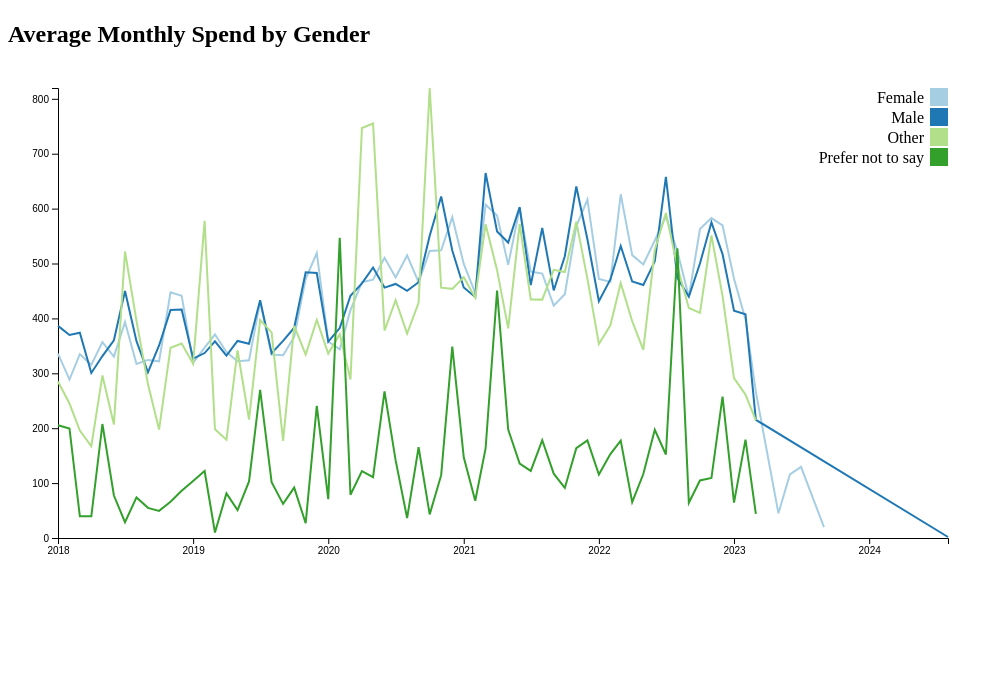
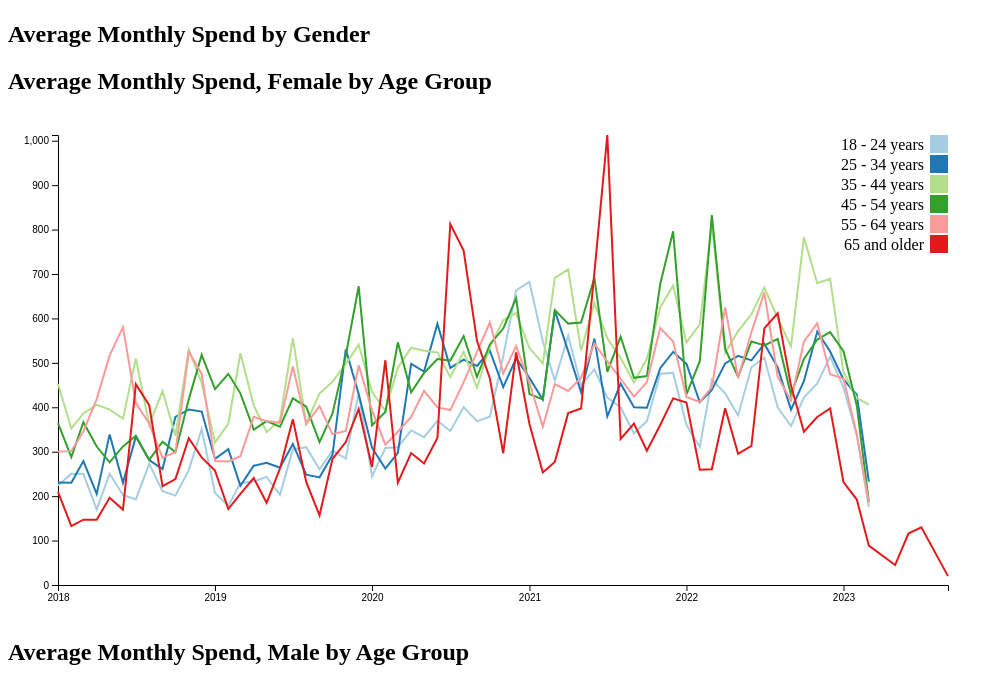
Before and after one commit to genafal/amazon, a plain HTML site: page index.html in a window 1280 px wide. Shown: the part 2723-3406 px from the top of the page, without its empty margins (0-1003 px from the left). Before the commit the page ends 3311 px from the top, so only its background shows below. Drawn offline with nearby package versions, Linux system fonts and the light colour scheme.

Commit message:
added spending breakdown by gender, by age group

```diff
--- a/index.html
+++ b/index.html
@@ -40,6 +40,12 @@
 
     <h2>Average Monthly Spend by Gender</h2>
     <div id="timeseries_gender_monthlyspend"></div>
+
+    <h2>Average Monthly Spend, Female by Age Group</h2>
+    <div id="timeseries_female_monthlyspend_by_agegroup"></div>
+
+    <h2>Average Monthly Spend, Male by Age Group</h2>
+    <div id="timeseries_male_monthlyspend_by_agegroup"></div>
 
     <script>
         d3.csv("average_product_price_per_home_state.csv").then(data => {
@@ -379,7 +385,7 @@
 
 <script>
     // Time series for average monthly spend by gender
-    d3.csv("monthly_mean_total_spend_by_gender.csv").then(function(data) {
+    d3.csv("monthly_mean_total_spend_female_by_agegroup.csv").then(function(data) {
         console.log("Loaded data for time series:", data);
 
         // Set up SVG dimensions
@@ -387,7 +393,7 @@
             width = 960 - margin.left - margin.right,
             height = 500 - margin.top - margin.bottom;
 
-        const svg = d3.select("#timeseries_gender_monthlyspend")
+        const svg = d3.select("#timeseries_female_monthlyspend_by_agegroup")
                     .append("svg")
                     .attr("width", width + margin.left + margin.right)
                     .attr("height", height + margin.top + margin.bottom)
@@ -400,7 +406,7 @@
         // Format the data
         data.forEach(d => {
             d.year_month = parseTime(d.year_month);
-            d.monthly_mean_total_spend = +d.monthly_mean_total_spend;
+            d.monthly_mean_total_spend_by_agegroup = +d.monthly_mean_total_spend_by_agegroup;
         });
 
         // Scale the range of the data
@@ -410,14 +416,14 @@
         // Define the line
         const line = d3.line()
                     .x(d => x(d.year_month))
-                    .y(d => y(d.monthly_mean_total_spend));
+                    .y(d => y(d.monthly_mean_total_spend_by_agegroup));
 
         // Nest the entries by gender
-        const dataNest = d3.groups(data, d => d.gender);
+        const dataNest = d3.groups(data, d => d.age);
 
         // Set the domains of the axes
         x.domain(d3.extent(data, d => d.year_month));
-        y.domain([0, d3.max(data, d => d.monthly_mean_total_spend)]);
+        y.domain([0, d3.max(data, d => d.monthly_mean_total_spend_by_agegroup)]);
 
         // Add the X Axis
         svg.append("g")
@@ -428,7 +434,7 @@
         svg.append("g")
             .call(d3.axisLeft(y));
 
-        // Add the lines for each gender
+        // Add the lines for each age group
         dataNest.forEach((d, i) => {
             svg.append("path")
                 .data([d[1]])
@@ -459,6 +465,88 @@
     });
 </script>
 
+<script>
+    // Time series for average monthly spend, male by age group
+    d3.csv("monthly_mean_total_spend_male_by_agegroup.csv").then(function(data) {
+        console.log("Loaded data for time series:", data);
+
+        // Set up SVG dimensions
+        const margin = { top: 20, right: 20, bottom: 30, left: 50 },
+            width = 960 - margin.left - margin.right,
+            height = 500 - margin.top - margin.bottom;
+
+        const svg = d3.select("#timeseries_male_monthlyspend_by_agegroup")
+                    .append("svg")
+                    .attr("width", width + margin.left + margin.right)
+                    .attr("height", height + margin.top + margin.bottom)
+                    .append("g")
+                    .attr("transform", "translate(" + margin.left + "," + margin.top + ")");
+
+        // Parse the date / time
+        const parseTime = d3.timeParse("%Y-%m-%d");
+
+        // Format the data
+        data.forEach(d => {
+            d.year_month = parseTime(d.year_month);
+            d.monthly_mean_total_spend_by_agegroup = +d.monthly_mean_total_spend_by_agegroup;
+        });
+
+        // Scale the range of the data
+        const x = d3.scaleTime().range([0, width]);
+        const y = d3.scaleLinear().range([height, 0]);
+
+        // Define the line
+        const line = d3.line()
+                    .x(d => x(d.year_month))
+                    .y(d => y(d.monthly_mean_total_spend_by_agegroup));
+
+        // Nest the entries by gender
+        const dataNest = d3.groups(data, d => d.age);
+
+        // Set the domains of the axes
+        x.domain(d3.extent(data, d => d.year_month));
+        y.domain([0, d3.max(data, d => d.monthly_mean_total_spend_by_agegroup)]);
+
+        // Add the X Axis
+        svg.append("g")
+            .attr("transform", "translate(0," + height + ")")
+            .call(d3.axisBottom(x));
+
+        // Add the Y Axis
+        svg.append("g")
+            .call(d3.axisLeft(y));
+
+        // Add the lines for each gender
+        dataNest.forEach((d, i) => {
+            svg.append("path")
+                .data([d[1]])
+                .attr("class", "line")
+                .attr("d", line)
+                .style("stroke", d3.schemeSet3[i]);
+        });
+
+        // Add a legend
+        const legend = svg.selectAll(".legend")
+                        .data(dataNest)
+                        .enter().append("g")
+                        .attr("class", "legend")
+                        .attr("transform", (d, i) => "translate(0," + i * 20 + ")");
+
+        legend.append("rect")
+            .attr("x", width - 18)
+            .attr("width", 18)
+            .attr("height", 18)
+            .style("fill", (d, i) => d3.schemeSet3[i]);
+
+        legend.append("text")
+            .attr("x", width - 24)
+            .attr("y", 9)
+            .attr("dy", ".35em")
+            .style("text-anchor", "end")
+            .text(d => d[0]);
+    });
+</script>
+
 
 </body>
 </html>
```
